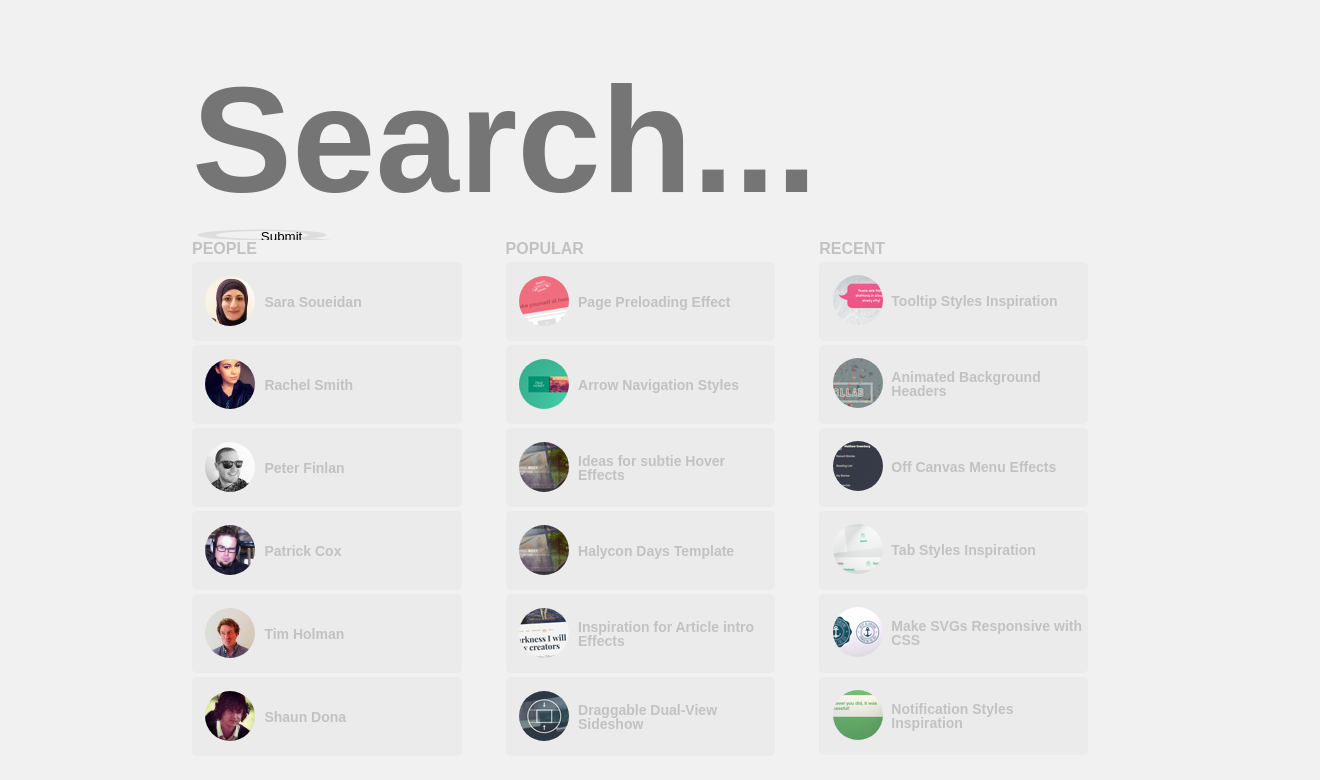
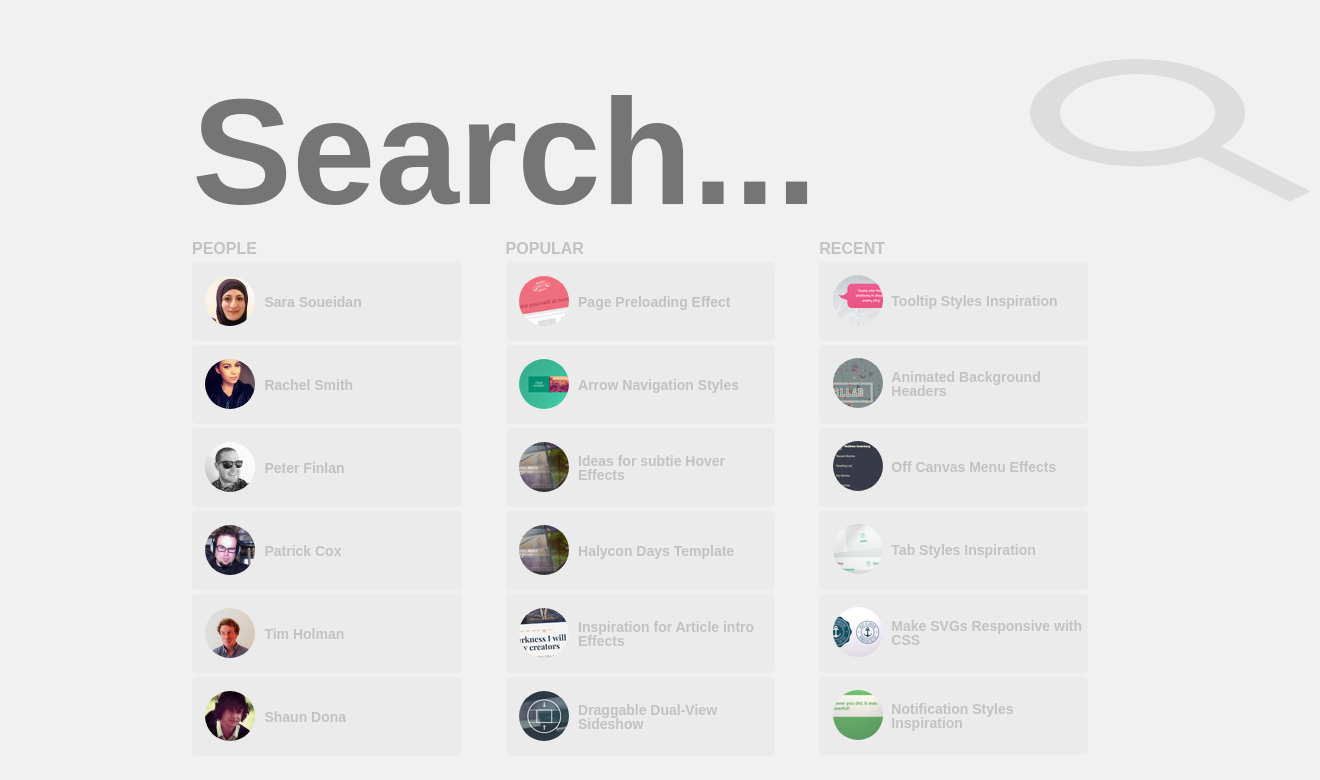
Before and after one commit to TaniaMikhalevska/huge-search, a plain HTML site: page index.html in a window 1280 px wide. Shown: the whole page, 1320 px wide, since content can reach past the window. Drawn offline with Linux system fonts and the light colour scheme.

Commit message:
surch button and placeholder was changed

```diff
--- a/css/styles.css
+++ b/css/styles.css
@@ -32,20 +32,26 @@ body {
 .huge-search-header [type="text"] {
     font-size: 150px;
     font-weight: 700;
-    width: 80%;
+    width: 92%;
     outline: 0;
     background: #F1F1F1;
     color: var(--main-color);
     border: 0;
+    transition: all .1s ease-in;
 }
-.huge-search-header-searchform [type="submit"] {
-    background: #F1F1F1;
-    background: url(../images/img/magnifier.svg);
-    background-repeat: no-repeat;
-    width: 20%;
-    height:70%;
+.huge-search-searchfield::placeholder  {
+   --main-color: #c2c2c2;
+    transition: all .1s ease-in;
+}
+.huge-search-searchfield:hover::placeholder  {
+    color:#ec5a62;
+}
+button {
+    width: 7%;
     outline: 0;
     border: 0;
+    background: none;
+
 }
 
 .huge-search-section {
--- a/index.html
+++ b/index.html
@@ -14,7 +14,7 @@
         <div class="huge-search-header-searchform">
                <form action="#" method="" >
                 <input type="text" name="search" class="huge-search-searchfield" placeholder="Search...">
-                <input type="submit">
+                <button> <img src="images/img/magnifier.svg" alt=""></button>
             </form>
         </div>
     </header>
```
